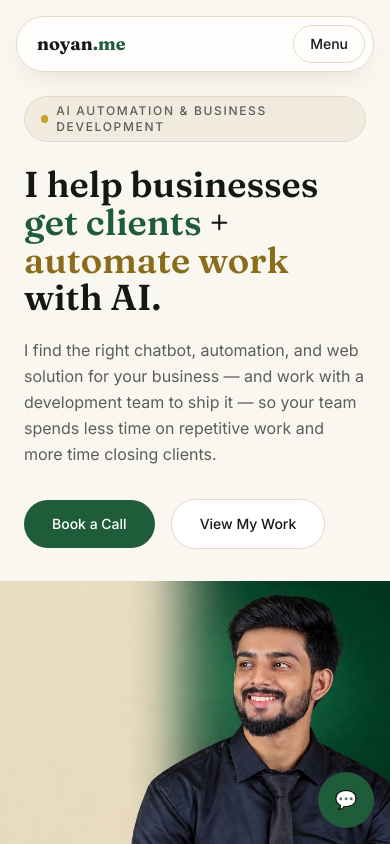
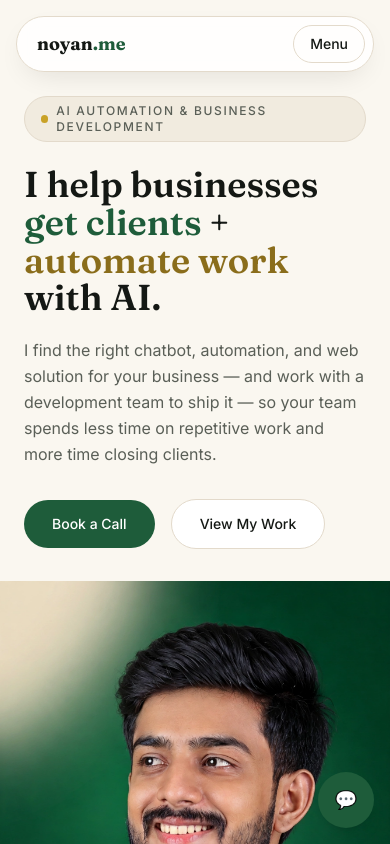
Before and after one commit to FindNoyan/noyan-portfolio, a React (Vite) app: page / in a window 390 px wide. Shown: the top 844 px of the page. Built offline with nearby package versions, Linux system fonts and the light colour scheme.

Commit message:
Mobile hero: tall vertical image via <picture> (Fixes #33) (#34)
* Hero: responsive image via <picture> — tall vertical on mobile, wide on desktop (Fixes #33)

* Content: add photos.heroMobile (tall vertical hero for mobile)

* README: document mobile vertical hero image

```diff
--- a/src/components/Hero.jsx
+++ b/src/components/Hero.jsx
@@ -76,23 +76,35 @@ export default function Hero() {
           </div>
         </div>
 
-        {/* Photo column: Noyan’s OWN hero image (tight zoom, face
-            large, cream left blending to green right). No on-photo
+        {/* Photo column: Noyan’s OWN hero image. Responsive via
+            <picture>: on mobile (<=767px) the TALL vertical image
+            (face large, Elora-style card) — the wide image rendered
+            as a short horizontal strip with a small face on phones.
+            On desktop the wide image is unchanged. No on-photo
             button, no pill, no overlay of any kind. */}
         {portraitOk && (
-          <div className="relative min-h-[30svh] flex-1 overflow-hidden lg:min-h-[100svh]">
+          <div className="relative min-h-[62svh] flex-1 overflow-hidden lg:min-h-[100svh]">
+            <picture className="absolute inset-0 block h-full w-full">
+              <source
+                media="(max-width: 767px)"
+                srcSet={photos.heroMobile.src}
+                type="image/webp"
+              />
               <img
                 src={photos.hero.src}
                 alt={photos.hero.alt}
                 width={1200}
                 height={1800}
                 onError={() => setPortraitOk(false)}
-              // object-cover; the face sits on the RIGHT side of the
-              // source image with hair touching the top edge, so
-              // anchor right (75%) and slightly above center (25%)
-              // so the head stays fully visible, never cropped.
-              className="absolute inset-0 h-full w-full object-cover object-[75%_25%]"
+                // object-cover; desktop anchors right (75%) and
+                // slightly above center (25%) so the head stays fully
+                // visible in the wide image; mobile anchors center
+                // (50%) and near the top (12%) so the face in the
+                // vertical image stays large and uncropped, hair
+                // near the top edge.
+                className="absolute inset-0 h-full w-full object-cover object-[50%_12%] md:object-[75%_25%]"
               />
+            </picture>
           </div>
         )}
       </div>
--- a/src/data/content.js
+++ b/src/data/content.js
@@ -107,7 +107,7 @@ export const projects = [
     description:
       "Automation dashboard that shows every workflow, its status, and its recent runs in one place.",
     problem:
-      "Teams run automations but can't see which ones failed or why — failures surface late, in screenshots and spreadsheets.",
+      "Teams run automations but can’t see which ones failed or why — failures surface late, in screenshots and spreadsheets.",
     solution:
       "A dashboard where each signed-in user sees only their own workflows and runs, with a clear status for every workflow.",
     built: [
@@ -209,6 +209,15 @@ export const photos = {
     src: "/noyan-hero.jpeg",
     alt: "Portrait of Noyan in a black shirt and tie, smiling, on the right side of a wide hero image blending cream to deep green.",
   },
+  // Mobile hero photo: tall VERTICAL version of the same self-made
+  // hero image (face large, hair near the top edge, cream-to-green
+  // blend). Served via <picture> on viewports <=767px so phones get
+  // a tall Elora-style card instead of the wide image squeezed into
+  // a short horizontal strip. Uploaded by Noyan via the GitHub web UI.
+  heroMobile: {
+    src: "/noyan-hero-mobile.webp",
+    alt: "Portrait of Noyan in a black shirt and tie, smiling, in a tall vertical hero image blending cream to deep green.",
+  },
   // Noyan’s earlier formal portrait (black shirt + tie, green
   // background). No longer used by the Hero — kept in public/ for
   // reference. The AI-generated wide hero image
```
Also changed, not shown: 1 other file (tests, documents, lock files or other folders). Lines whose indentation alone changed are shown as unchanged.
